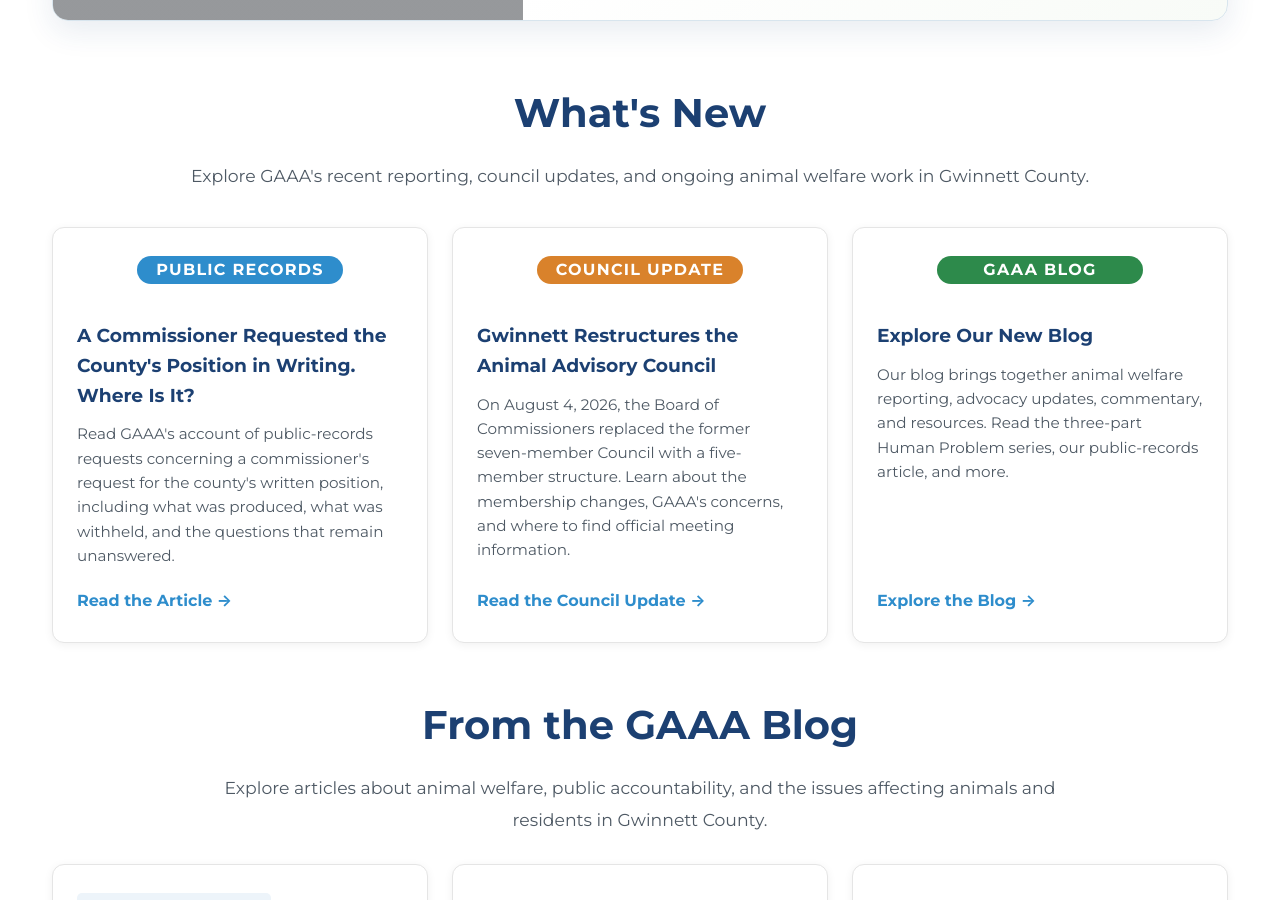
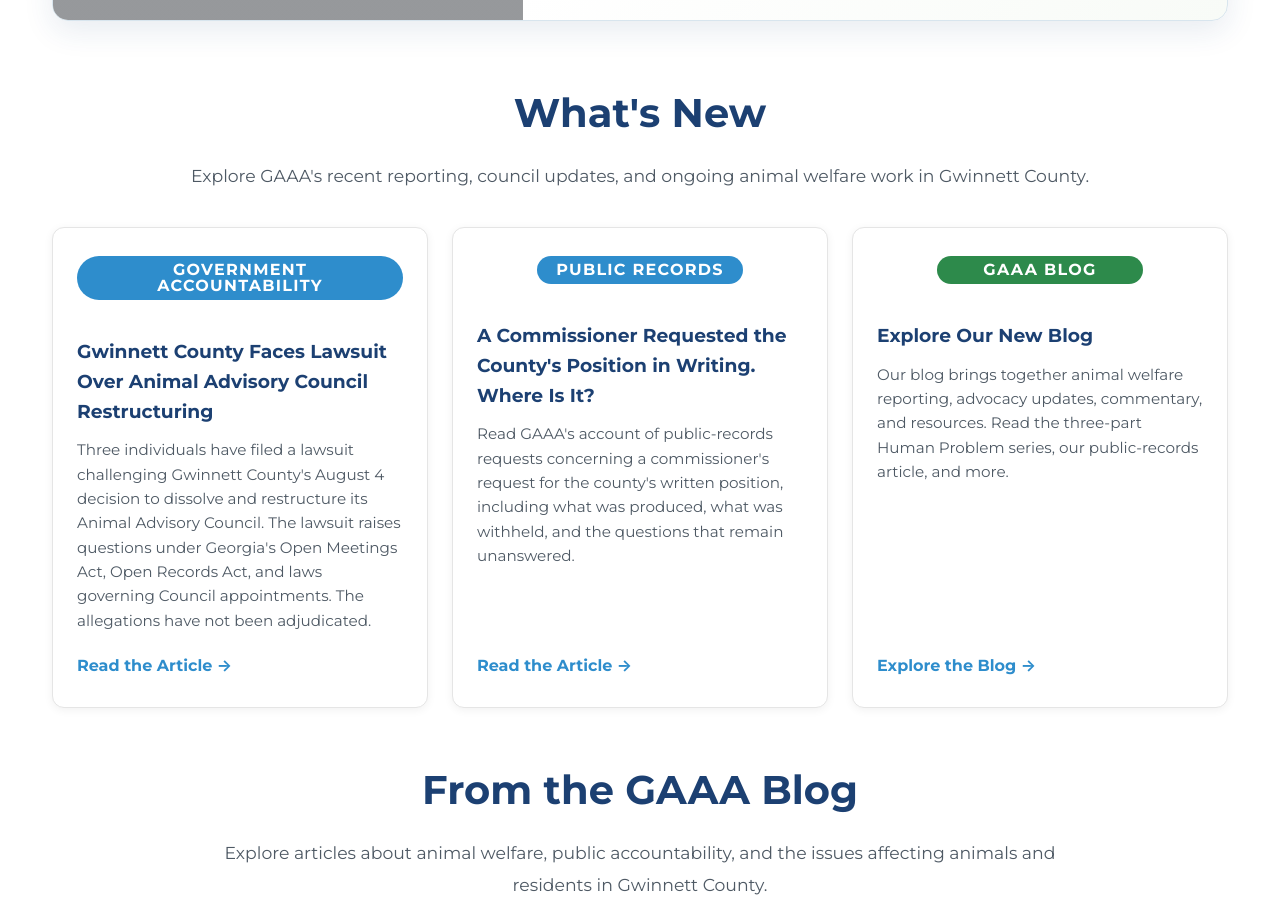
Before and after one commit to whitleybacon/gwinnett-animal-advocacy-alliance, a Jekyll site: the page built from index.html, in a window 1280 px wide and 900 px high, scrolled down 1809 px. Built offline with Jekyll 4.4.1, drawn with Linux system fonts in a browser that asks for light colours; grey boxes are pictures that could not be loaded.

Commit message:
Update index.html

```diff
--- a/index.html
+++ b/index.html
@@ -452,7 +452,44 @@
 
     <div class="home-card-grid three-across-cards">
 
-        <!-- PUBLIC RECORDS ARTICLE -->
+
+    <!-- ANIMAL ADVISORY COUNCIL LAWSUIT -->
+
+    <div class="home-card">
+
+        <div class="status-badge-wrapper">
+
+            <span class="status-badge badge-blue">
+                GOVERNMENT ACCOUNTABILITY
+            </span>
+
+        </div>
+
+        <h3>
+            Gwinnett County Faces Lawsuit Over
+            Animal Advisory Council Restructuring
+        </h3>
+
+        <p>
+            Three individuals have filed a lawsuit challenging
+            Gwinnett County's August 4 decision to dissolve
+            and restructure its Animal Advisory Council.
+            The lawsuit raises questions under Georgia's
+            Open Meetings Act, Open Records Act, and
+            laws governing Council appointments.
+            The allegations have not been adjudicated.
+        </p>
+
+        <a
+            href="/blog/gwinnett-animal-advisory-council-lawsuit-2026.html"
+            class="story-link"
+        >
+            Read the Article &rarr;
+        </a>
+
+    </div>
+
+         <!-- PUBLIC RECORDS ARTICLE -->
 
         <div class="home-card">
 
@@ -485,41 +522,6 @@
             </a>
 
         </div>
-
-
-        <!-- ANIMAL ADVISORY COUNCIL -->
-
-        <div class="home-card">
-
-            <div class="status-badge-wrapper">
-
-                <span class="status-badge badge-orange">
-                    COUNCIL UPDATE
-                </span>
-
-            </div>
-
-            <h3>
-                Gwinnett Restructures the Animal Advisory Council
-            </h3>
-
-            <p>
-                On August 4, 2026, the Board of Commissioners
-                replaced the former seven-member Council with
-                a five-member structure. Learn about the
-                membership changes, GAAA's concerns, and
-                where to find official meeting information.
-            </p>
-
-            <a
-                href="/get-involved/council-meetings/"
-                class="story-link"
-            >
-                Read the Council Update &rarr;
-            </a>
-
-        </div>
-
 
         <!-- BLOG LAUNCH -->
 
```
